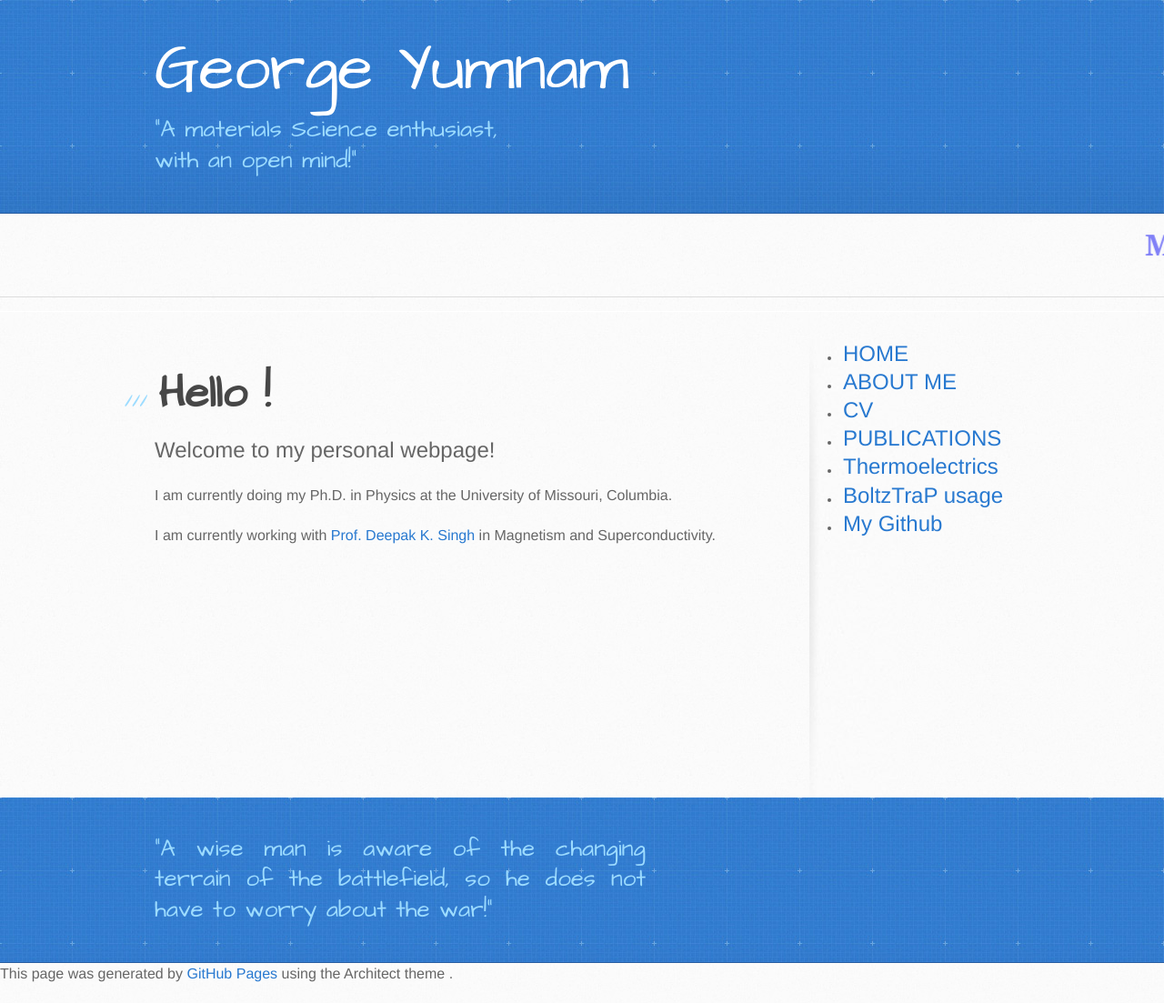
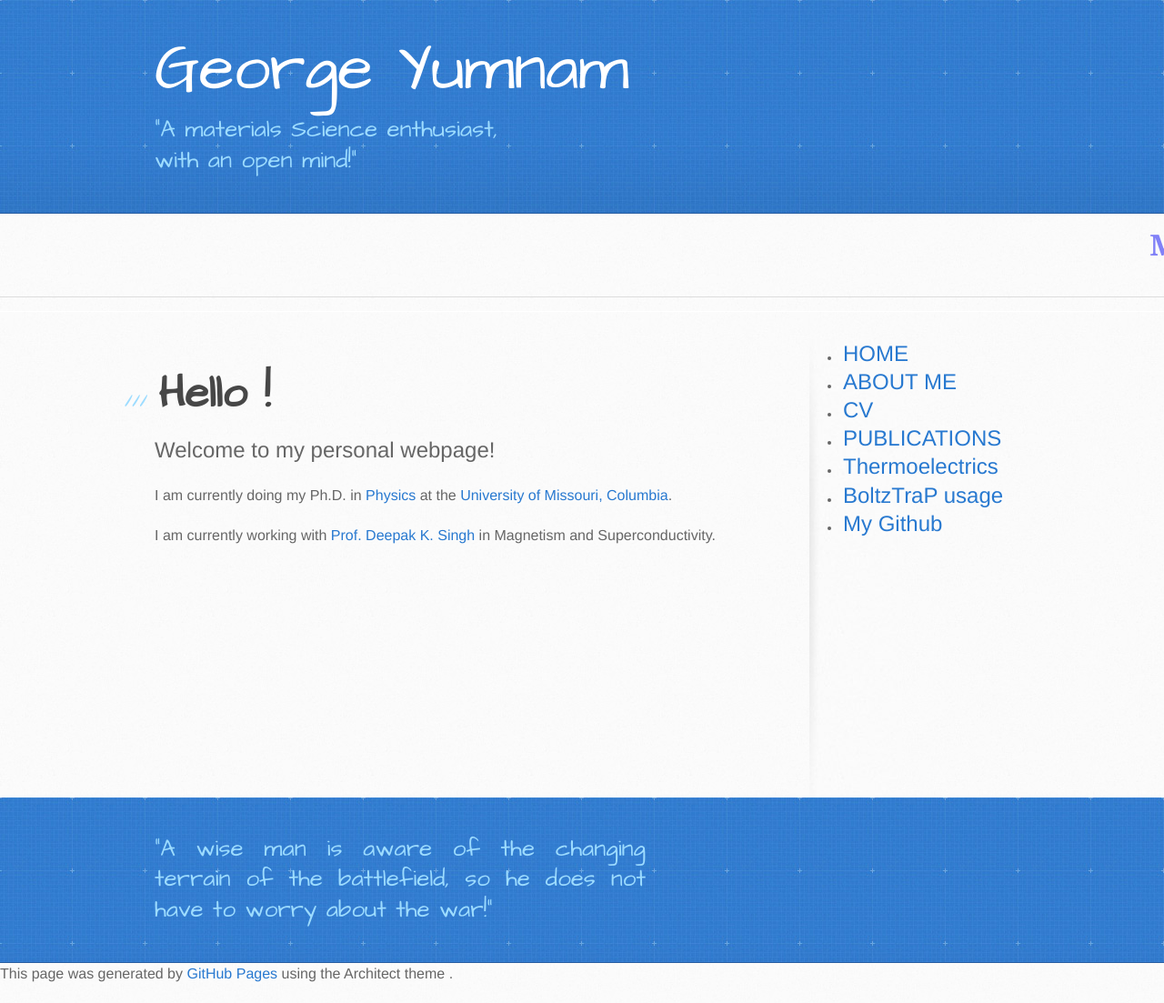
Before and after one commit to georgeyumnam/georgeyumnam, a Jekyll site: the page index.html, which Jekyll copies as it is, in a window 1280 px wide. Shown: the whole page at 91% size. Built offline with Jekyll 4.4.1, drawn with Linux system fonts in a browser that asks for light colours.

Commit message:
Made changes

```diff
--- a/index.html
+++ b/index.html
@@ -57,7 +57,7 @@ padding:1.2vw;
 <a id="intro" class="anchor" href="#intro" aria-hidden="true"><span class="octicon octicon-link"></span></a><font size="18">Hello !</font></h3>
 
 <p><font size="5"> Welcome to my personal webpage!</font> <!-- <a href="">using GitHub Flavored Markdown</a>--></p>
-<p><font size="3"> I am currently doing my Ph.D. in Physics at the University of Missouri, Columbia. </font> </p>
+<p><font size="3"> I am currently doing my Ph.D. in <a href="https://physics.missouri.edu/">Physics</a> at the <a href="https://missouri.edu/">University of Missouri, Columbia</a>. </font> </p>
 
 <p><font size="3"> I am currently working with <a href="http://faculty.missouri.edu/~singhdk/">Prof. Deepak K. Singh</a> in Magnetism and Superconductivity.
         </section>
```
